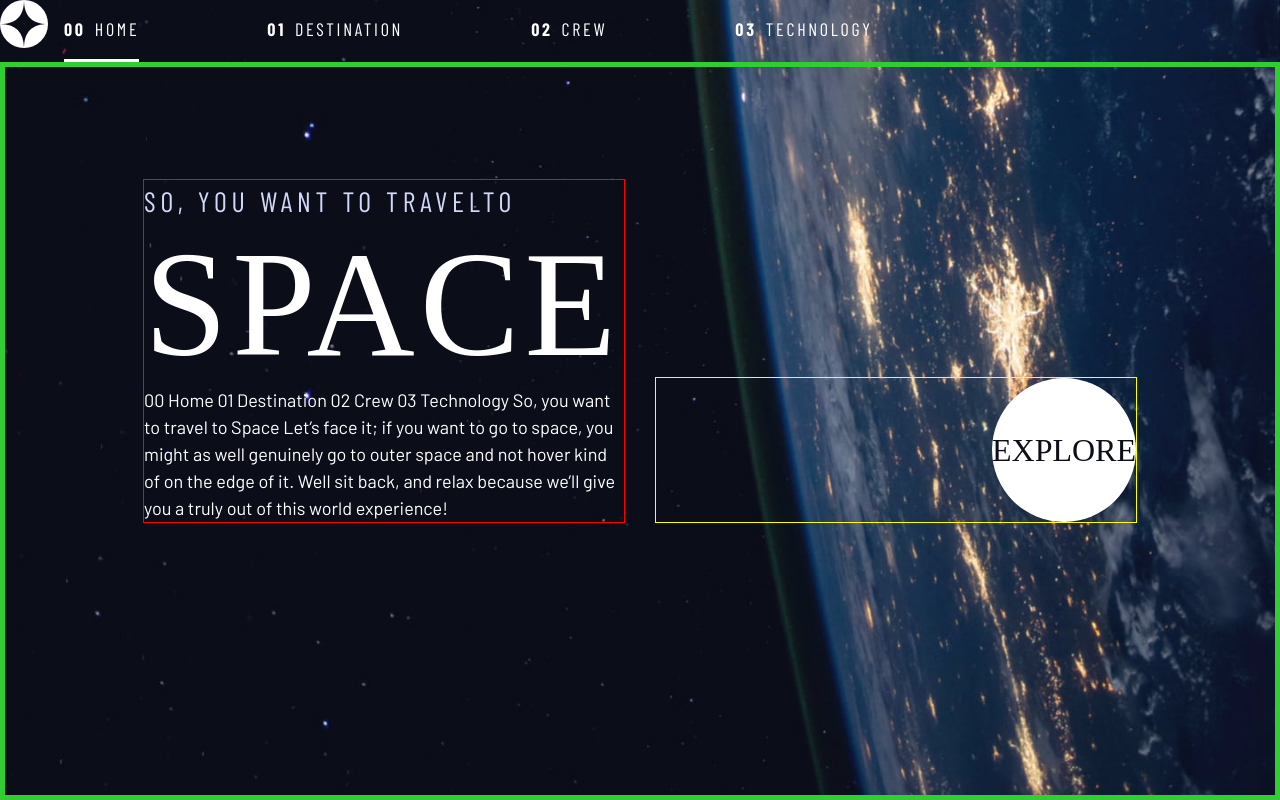
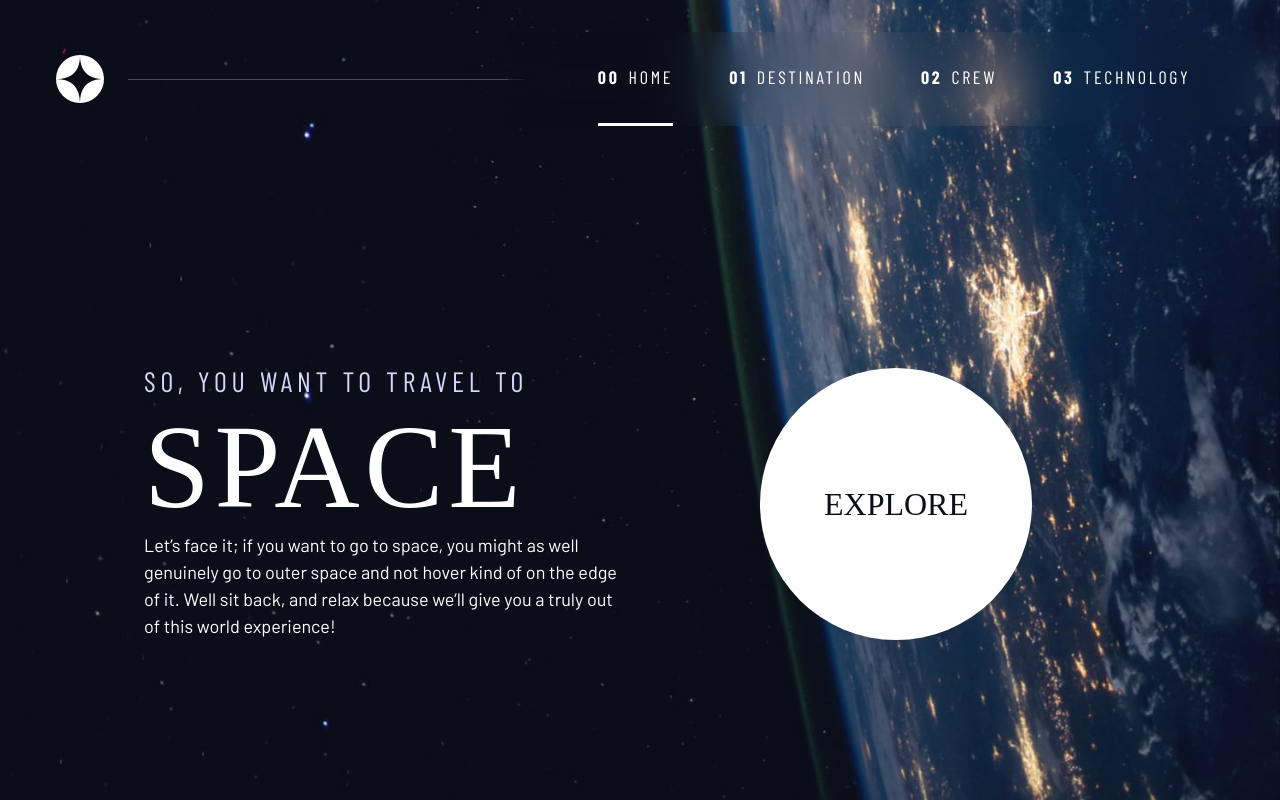
Before and after one commit to faanid/modern-site, a website built with webpack: page src/index.html in a window 1280 px wide. Built offline with nearby package versions, Linux system fonts and the light colour scheme; files whose address does not match are found by name; a web font is replaced by a local one.

Commit message:
"end navigation"

```diff
--- a/src/index.css
+++ b/src/index.css
@@ -1,10 +1,10 @@
+/* Custom properties   */
 
-/* Custom properties */
-:root{
+:root {
     /* colors */
     --clr-dark: 230 35% 7%;
     --clr-light: 231 77% 90%;
-    --clr-white:0 0% 100%;
+    --clr-white: 0 0% 100%;
 
     /* font-sizes */
     --fs-900: clamp(5rem, 8vw + 1rem, 9.375rem);
@@ -20,13 +20,10 @@
     --ff-serif: "Bellefair", serif;
     --ff-sans-cond: "Barlow Condensed", sans-serif;
     --ff-sans-normal: "Barlow", sans-serif;
-
-
 }
 
-@media (min-width:35em){
+@media (min-width: 35em) {
     :root {
-        --fs-900: 9.375rem;
         --fs-800: 5rem;
         --fs-700: 2.5rem;
         --fs-600: 1.5rem;
@@ -34,32 +31,28 @@
     }
 }
 
-@media (min-width:45em){
-    :root{
+@media (min-width: 45em) {
+    :root {
         /* font-sizes */
         --fs-800: 6.25rem;
         --fs-700: 3.5rem;
         --fs-600: 2rem;
-    --fs-500: 1.75rem;
         --fs-400: 1.125rem;
-    --fs-300: 1rem;
-    --fs-200: 0.875rem;
     }
 }
 
-/* Reset */
+/* Reset               */
 
-/* https://piccalil.li/blog/a-modern-css-reset/ */*/
-
+/* https://piccalil.li/blog/a-modern-css-reset/ */
 
 /* Box sizing */
-
 *,
 *::before,
-*::after{
+*::after {
     box-sizing: border-box;
 }
 
+/* Reset margins */
 body,
 h1,
 h2,
@@ -68,8 +61,8 @@ h4,
 h5,
 p,
 figure,
-picture{
-    margin:0;
+picture {
+    margin: 0;
 }
 
 h1,
@@ -78,35 +71,39 @@ h3,
 h4,
 h5,
 h6,
-p{
-    font-weight:400;
+p {
+    font-weight: 400;
 }
 
 /* set up the body */
-body{
+body {
     font-family: var(--ff-sans-normal);
-    font-size:var(--fs-400);
-    color:hsl(var(--clr-white));
-    background-color:hsl(var(--clr-dark));
-    line-height:1.5;
+    font-size: var(--fs-400);
+    color: hsl( var(--clr-white) );
+    background-color: hsl( var(--clr-dark) );
+    line-height: 1.5;
     min-height: 100vh;
+
     display: grid;
-    grid-template-rows:min-content 1fr;
+    grid-template-rows: min-content 1fr;
+
+    overflow-x: hidden;
+
 }
 
 /* make images easier to work with */
 img,
-picture{
-    max-width:100%;
-    display:block;
+picutre {
+    max-width: 100%;
+    display: block;
 }
 
 /* make form elements easier to work with */
 input,
 button,
 textarea,
-select{
-    font:inherit;
+select {
+    font: inherit;
 }
 
 /* remove animations for people who've turned them off */
@@ -122,50 +119,45 @@ select{
 }
 
 
-/* ------------------- */
 /* Utility classes     */
-/* ------------------- */
 
+/* general */
 
-  .flex{
-      display:flex;
+.flex {
+    display: flex;
     gap: var(--gap, 1rem);
 }
 
- .flex.even-columns > * {
-     width:100%;
+.grid {
+    display: grid;
+    gap: var(--gap, 1rem);
 }
 
-  .grid{
-      display:grid;
-      gap: var(--gap, 1rem);
-  }
 .d-block {
     display: block;
 }
-  /* means: anythin tht not first child */
+
 .flow > *:where(:not(:first-child)) {
     margin-top: var(--flow-space, 1rem);
 }
 
-  .container{
-      padding-inline:2em;
+.container {
+    padding-inline: 2em;
     margin-inline: auto;
     max-width: 80rem;
 }
 
 .grid-container {
     text-align: center;
-    border: 5px solid limegreen;
     display: grid;
-    place-content:center;
-    row-gap: 10%;
+    place-items: center;
     padding-inline: 1rem;
+
 }
-.grid-container *{
+
+.grid-container * {
     max-width: 50ch;
 }
-
 
 @media (min-width: 45em) {
     .grid-container {
@@ -176,28 +168,18 @@ select{
 
     .grid-container > *:first-child {
         grid-column: 2;
-        outline: 1px solid red;
     }
 
     .grid-container > *:last-child {
         grid-column: 3;
-        outline: 1px solid yellow;
     }
 
     .grid-container--home {
-        padding-bottom: max(6rem,20vh);
+        padding-bottom: max(6rem, 20vh);
         align-items: end;
-
     }
 }
 
-.grid-container > *:first-child {
-        outline: 1px solid red;
-    }
-
-    .grid-container > *:last-child {
-        outline: 1px solid yellow;
-    }
 
 .sr-only {
   position: absolute;
@@ -207,37 +189,34 @@ select{
   margin: -1px;
   overflow: hidden;
   clip: rect(0, 0, 0, 0);
-    white-space: nowrap; /* added line */
+  white-space: nowrap;
   border: 0;
 }
 
+.skip-to-content{
+    position:absolute;
+    z-index:9999;
+    background: hsl( var(--clr-white) );
+    color: hsl( var(--clr-dark) );
+    padding: .5em 1em;
+    margin-inline: auto;
+    transform: translateY(-100%);
+    transition:transform 250ms ease-in;
+
+}
+.skip-to-content:focus{
+    transform: translateY(0);
+}
 
 /* colors */
 
-.bg-dark{
-    background-color: hsl(var(--clr-dark));
-}
-.bg-accent{
-    background-color: hsl(var(--clr-light));
-}
-.bg-white{
-    background-color: hsl(var(--clr-white));
-}
+.bg-dark { background-color: hsl( var(--clr-dark) );}
+.bg-accent { background-color: hsl( var(--clr-light) );}
+.bg-white { background-color: hsl( var(--clr-white) );}
 
-
-.text-dark{
-    color: hsl(var(--clr-dark));
-}
-.text-accent{
-    color: hsl(var(--clr-light));
-}
-.text-white{
-    color: hsl(var(--clr-white));
-}
-
-.example-component{
-    background-color:hsl(var(--clr-light) / .2);
-}
+.text-dark { color: hsl( var(--clr-dark) );}
+.text-accent { color: hsl( var(--clr-light) );}
+.text-white { color: hsl( var(--clr-white) );}
 
 /* typography */
 
@@ -260,7 +239,6 @@ select{
 .fs-300 { font-size: var(--fs-300); }
 .fs-200 { font-size: var(--fs-200); }
 
-
 .fs-900,
 .fs-800,
 .fs-700,
@@ -268,9 +246,9 @@ select{
     line-height: 1.1;
 }
 
-.numbered-title{
+.numbered-title {
     font-family: var(--ff-sans-cond);
-    font-size:var(--fs-500);
+    font-size: var(--fs-500);
     text-transform: uppercase;
     letter-spacing: 4.72px;
 }
@@ -278,31 +256,31 @@ select{
 .numbered-title span {
     margin-right: .5em;
     font-weight: 700;
- color: hsl(var(--clr-white)/ .25);
+    color: hsl( var(--clr-white) / .25);
 }
 
 
-/* Compontents */
-.large-button{
+/* Compontents         */
+
+.large-button {
     font-size: 2rem;
     position: relative;
     z-index: 1;
     display: inline-grid;
     place-items: center;
-    /* padding: 0 2em; */
+    padding: 0 2em;
     border-radius: 50%;
     aspect-ratio: 1;
     text-decoration: none;
-
 }
 
-.large-button::after{
+.large-button::after {
     content: '';
     position: absolute;
     z-index: -1;
     width: 100%;
     height: 100%;
-    background: hsl( var(--clr-white) / .15);
+    background: hsl( var(--clr-white) / .1);
     border-radius: 50%;
     opacity: 0;
     transition: opacity 500ms linear, transform 750ms ease-in-out;
@@ -314,15 +292,35 @@ select{
     transform: scale(1.5);
 }
 
+/* primary-header */
+
+.logo{
+    margin:1.5rem clamp(1.5rem,5vw, 3.5rem);
+}
+
+.primary-header{
+    justify-content: space-between;
+    align-items:center;
+}
+
 .primary-navigation {
-    --gap:8rem;
+    --gap: clamp(1.5rem,5vw, 3.5rem);
     --underline-gap: 2rem;
     list-style: none;
     padding: 0;
-    margin:0;
+    margin: 0;
+    background: hsl( var(--clr-dark) / 0.95);
+
 }
 
-.primary-navigation a{
+@supports(backdrop-filter: blur(1rem)){
+.primary-navigation{
+    background: hsl( var(--clr-white) / 0..05);
+        backdrop-filter: blur(1.5rem);
+}
+}
+
+.primary-navigation a {
     text-decoration: none;
 }
 
@@ -331,17 +329,100 @@ select{
     margin-right: .5em;
 }
 
-.underline-indicators > *{
+.mobile-nav-toggle {
+    display: none;
+}
+
+@media (max-width:35rem){
+    .primary-navigation {
+        --underline-gap: .5rem;
+        position: fixed;
+        inset: 0 0 0  30%;
+        z-index: 1000;
+        list-style: none;
+        padding: min(20rem, 15vh) 2rem;
+        margin: 0;
+        flex-direction: column;
+        transform: translateX(100%);
+        transition: transform 500ms ease-in-out;
+    }
+
+    .primary-navigation[data-visible="true"]{
+        transform:translateX(0);
+    }
+
+
+    .mobile-nav-toggle {
+        display: block;
+        position: absolute;
+        z-index: 2000;
+        right:1rem;
+        top:2rem;
+        background: transparent;
+        background-image: url(../shared/icon-hamburger.svg);
+        background-repeat: no-repeat;
+        width:1.5rem;
+        aspect-ratio: 1;
+        border:0;
+    }
+
+    .mobile-nav-toggle[aria-expanded="true"]{
+        background-image: url(/shared/icon-close.svg)
+    }
+
+    .mobile-nav-toggle:focus-visible{
+        ouline:5px solid white;
+        outline-offset: 5px;
+    }
+}
+
+@media (min-width:35em){
+    .primary-navigation{
+        padding-inline: clamp(3rem, 7vw,7rem);
+    }
+}
+
+@media (min-width:35em) and (max-width:44.999em){
+
+    .primary-navigation a > span{
+        display:none;
+    }
+}
+
+@media (min-width:45em){
+
+    .primary-header::before{
+        content:'';
+        display:block;
+        position:relative;
+        height: 1px;
+        width:100%;
+        margin-right:-2rem;
+        background: hsl( var(--clr-white) / .25);
+        order: 1;
+
+    }
+    nav{
+        order:1;
+    }
+
+    .primary-navigation{
+        margin-block: 2rem;
+
+    }
+
+}
+
+.underline-indicators > * {
     cursor: pointer;
-    padding: var(----underline-gap,1rem)0;
-    border-bottom: 0;
-    border-bottom: .2rem solid hsl(var(--clr-white)/0);
+    padding: var(--underline-gap, 1rem) 0;
+    border: 0;
+    border-bottom: .2rem solid hsl( var(--clr-white) / 0 );
 }
 
 .underline-indicators > *:hover,
-.underline-indicators > *:focus
-{
-    border-color:hsl(var(--clr-white)/ .5);
+.underline-indicators > *:focus {
+    border-color: hsl( var(--clr-white) / .5);
 }
 
 .underline-indicators > .active,
@@ -350,15 +431,14 @@ select{
     border-color: hsl( var(--clr-white) / 1);
 }
 
-.tab-list{
-    --gap:2rem;
+.tab-list {
+    --gap: 2rem;
 }
 
 .dot-indicators > * {
     cursor: pointer;
-    border:0;
+    border: 0;
     border-radius: 50%;
-    aspect-ratio: 1;
     padding: .5em;
     background-color: hsl( var(--clr-white) / .25);
 }
@@ -372,25 +452,29 @@ select{
     background-color: hsl( var(--clr-white) / 1);
 }
 
+/* Navigation */
 
-/* page specigic */
-body{
-    background-size:cover;
-    background-position: bottom-center;
+
+/* Page specific background      */
+
+body {
+    background-size: cover;
+    background-position: bottom center;
 }
-.home{
-
+/* home */
+.home {
     background-image: url(/home/background-home-mobile.jpg);
 }
 
-@media (min-width: 35rem){
-    .home{
+@media (min-width: 35rem) {
+    .home {
         background-position: center center;
         background-image: url(/home/background-home-tablet.jpg);
     }
 }
-@media (min-width: 45rem){
-    .home{
+
+@media (min-width: 45rem) {
+    .home {
         background-image: url(/home/background-home-desktop.jpg);
     }
 }
--- a/src/index.html
+++ b/src/index.html
@@ -17,75 +17,86 @@
       href="https://fonts.googleapis.com/css2?family=Barlow+Condensed:wght@400;700&family=Bellefair&family=Barlow:wght@400;700&display=swap"
       rel="stylesheet"
     />
+
     <!-- Our custom CSS -->
     <link rel="stylesheet" href="index.css" />
     <title>Frontend Mentor | Space tourism website</title>
+
+    <script src="index.js" defer></script>
   </head>
   <body class="home">
+    <a class="skip-to-content" href="#main" style="color: white"
+      >Skip to content</a
+    >
     <header class="primary-header flex">
       <div>
-        <img src="/shared/logo.svg" alt="aspace tourism logo" class="logo" />
+        <img
+          src="./assets/shared/logo.svg"
+          alt="space tourism logo"
+          class="logo"
+        />
       </div>
+      <button class="mobile-nav-toggle" aria-controls="primary-navigation">
+        <span class="sr-only" aria-expanded="false">Menu</span>
+      </button>
       <nav>
-        <ul class="primary-navigation underline-indicators flex">
+        <ul
+          id="primary-navigation"
+          data-visible="false"
+          class="primary-navigation underline-indicators flex"
+        >
           <li class="active">
             <a
               class="ff-sans-cond uppercase text-white letter-spacing-2"
-              href="in"
-              ><span>00</span>Home</a
-            >
-          </li>
-          <li>
-            <a
-              class="ff-sans-cond uppercase text-white letter-spacing-2"
               href="index.html"
-              ><span>01</span>Destination</a
+              ><span aria-hidden="true">00</span>Home</a
             >
           </li>
           <li>
             <a
               class="ff-sans-cond uppercase text-white letter-spacing-2"
               href="destination.html"
-              ><span>02</span>Crew</a
+              ><span aria-hidden="true">01</span>Destination</a
             >
           </li>
           <li>
             <a
               class="ff-sans-cond uppercase text-white letter-spacing-2"
               href="crew.html"
+              ><span aria-hidden="true">02</span>Crew</a
+            >
+          </li>
+          <li>
+            <a
+              class="ff-sans-cond uppercase text-white letter-spacing-2"
+              href="technology.html"
               ><span>03</span>Technology</a
             >
           </li>
         </ul>
       </nav>
+      <!-- my ::after is here -->
     </header>
-    <div class="grid-container grid-container--home">
+
+    <main id="main" class="grid-container grid-container--home">
       <div>
         <h1 class="text-accent fs-500 ff-sans-cond uppercase letter-spacing-1">
-          So, you want to travelto<span
-            class="d-block fs-900 ff-serif text-white"
-            >Space</span
-          >
+          So, you want to travel to
+          <span class="d-block fs-900 ff-serif text-white">Space</span>
         </h1>
+
         <p>
-          00 Home 01 Destination 02 Crew 03 Technology So, you want to travel to
-          Space Let’s face it; if you want to go to space, you might as well
-          genuinely go to outer space and not hover kind of on the edge of it.
-          Well sit back, and relax because we’ll give you a truly out of this
-          world experience!
+          Let’s face it; if you want to go to space, you might as well genuinely
+          go to outer space and not hover kind of on the edge of it. Well sit
+          back, and relax because we’ll give you a truly out of this world
+          experience!
         </p>
       </div>
-      <div
-        style="
-          display: flex;
-          justify-content: flex-end;
-          align-items: flex-start;
-        "
-      >
+      <div>
         <a href="#" class="large-button uppercase ff-serif text-dark bg-white"
           >Explore</a
         >
       </div>
-    </div>
+    </main>
   </body>
 </html>
--- a/src/index.js
+++ b/src/index.js
@@ -1 +1,13 @@
-// javascript
+const nav = document.querySelector(".primary-navigation");
+const navToggle = document.querySelector(".mobile-nav-toggle");
+
+navToggle.addEventListener("click", () => {
+  const visiblity = nav.getAttribute("data-visible");
+  if (visiblity === "false") {
+    nav.setAttribute("data-visible", true);
+    navToggle.setAttribute("aria-expanded", true);
+  } else {
+    nav.setAttribute("data-visible", false);
+    navToggle.setAttribute("aria-expanded", false);
+  }
+});
```
Lines whose indentation alone changed are shown as unchanged.
